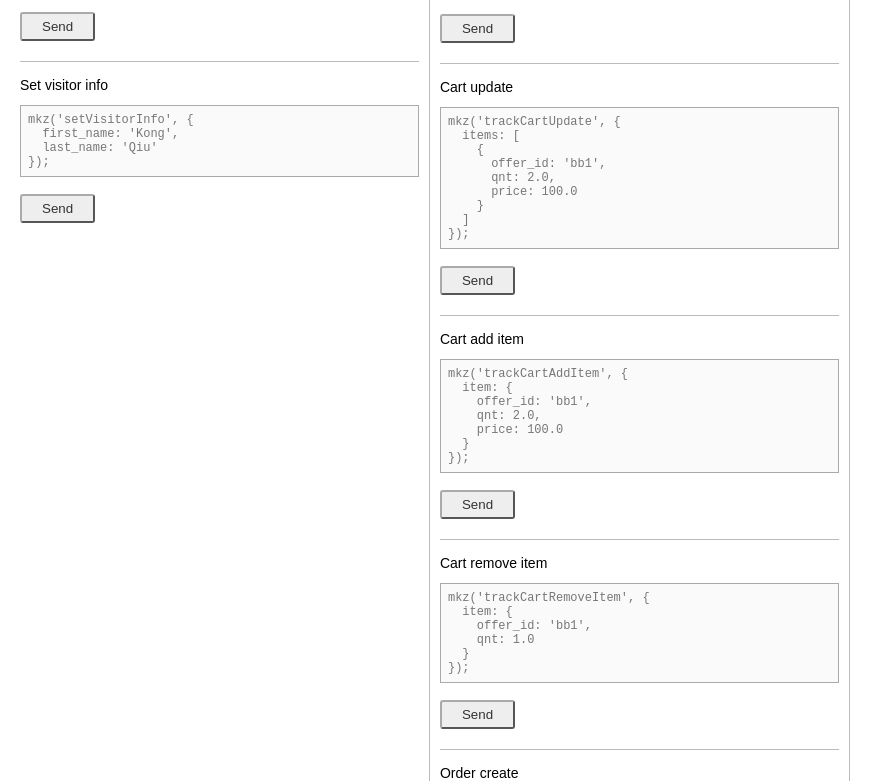
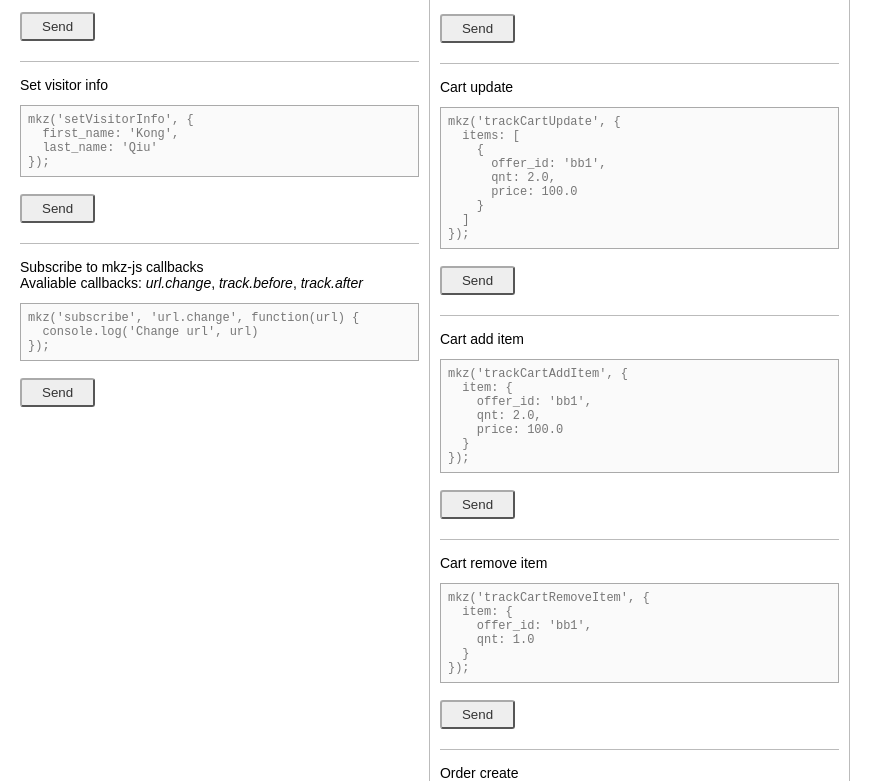
Before and after one commit to Convead/markeaze-js-tracker, a website built with webpack: page index.html in a window 1280 px wide. Shown: the part 703-1484 px from the top of the page, without its empty margins (0-893 px from the left). Built offline with nearby package versions, Linux system fonts and the light colour scheme; no server answers; files whose address does not match are found by name.

Commit message:
Subscribe to js events

```diff
--- a/assets/javascripts/app.js
+++ b/assets/javascripts/app.js
@@ -45,7 +45,7 @@ module.exports = {
           this.send.apply(this, fields)
         }
         this.pendingTasks = []
-        // track page view
+        // track change url
         this.changeUrl()
         domEvent.add(window, 'pushState', () => { this.changeUrl() })
         domEvent.add(window, 'replaceState', () => { this.changeUrl() })
@@ -75,6 +75,9 @@ module.exports = {
     setVisitorInfo () {
       let info = arguments[1]
       for (let key in info) config.visitor[key] = info[key]
+    },
+    subscribe () {
+      eEmit.subscribe(arguments[1], arguments[2])
     }
   },
   pendingSend () {
@@ -109,6 +112,6 @@ module.exports = {
     tracker.send(eventName, properies, callback)
   },
   changeUrl () {
-    this.send('trackPageView')
+    eEmit.emit('url.change', window.location.href)
   }
 }
--- a/index.html
+++ b/index.html
@@ -65,6 +65,15 @@ mkz(function() {
 mkz('setVisitorInfo', {
   first_name: 'Kong',
   last_name: 'Qiu'
+});</pre>
+            <button onclick="bindScript(this);">Send</button>
+          </li>
+          <li>
+            Subscribe to mkz-js callbacks<br />
+            Avaliable callbacks: <i>url.change</i>, <i>track.before</i>, <i>track.after</i><br />
+            <pre>
+mkz('subscribe', 'url.change', function(url) {
+  console.log('Change url', url)
 });</pre>
             <button onclick="bindScript(this);">Send</button>
           </li>
```
Also changed, not shown: dist/mkz.js.
